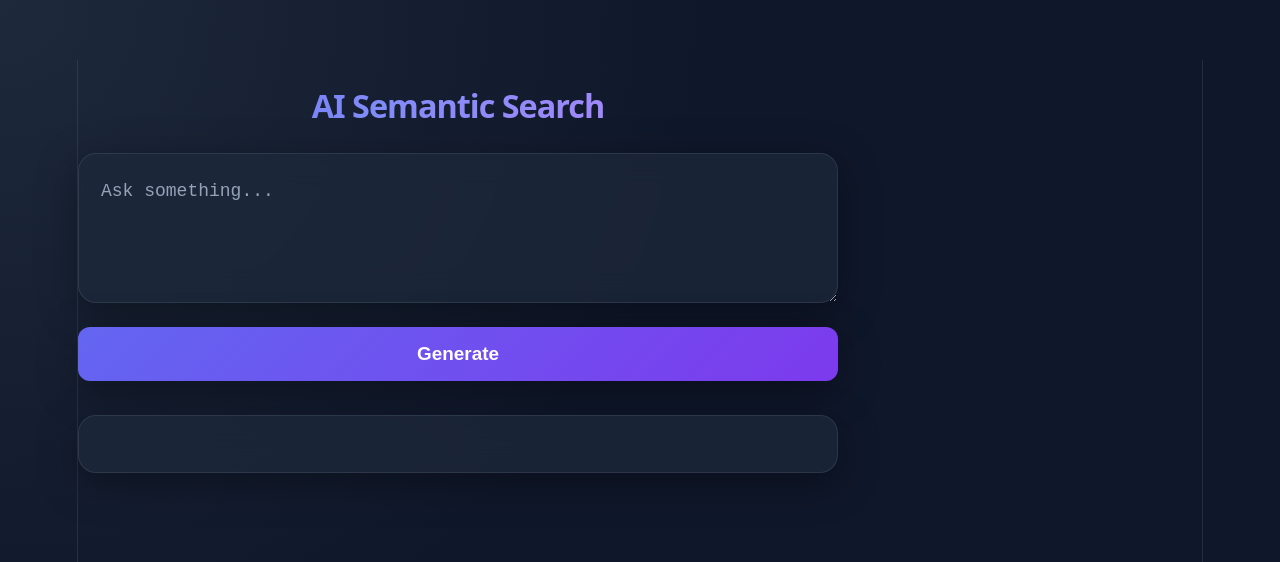
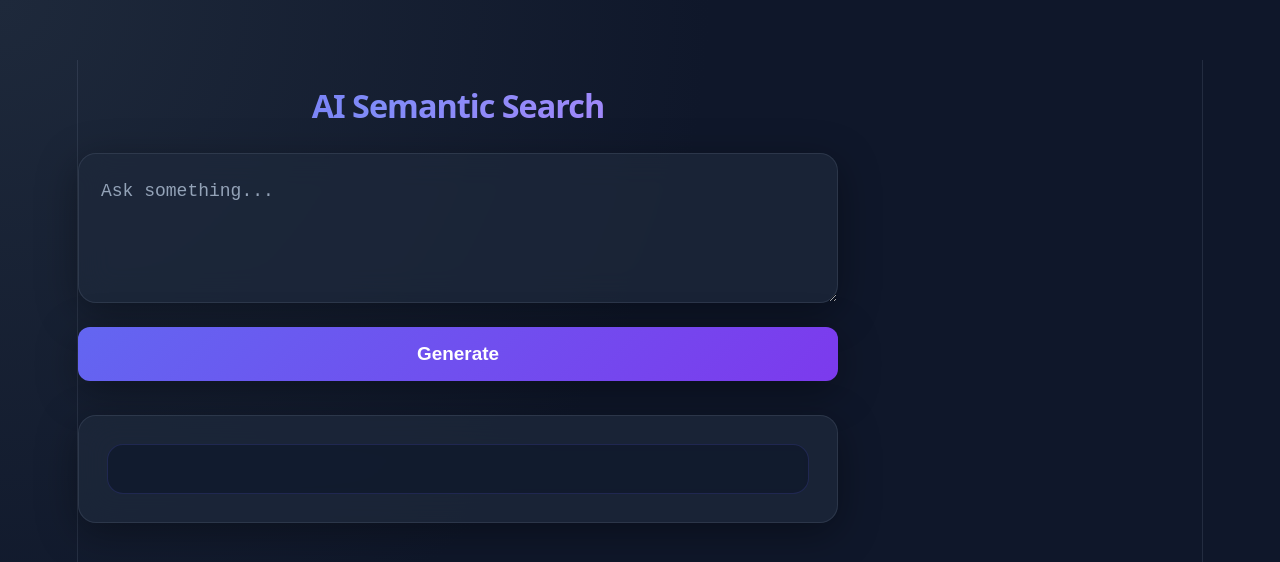
Before and after one commit to varenya1006/sem-sim, a React (Vite) app: page / in a window 1280 px wide. Shown: the top 562 px of the page. Built offline with nearby package versions, Linux system fonts and the light colour scheme.

Commit message:
Update App.css

```diff
--- a/src/App.css
+++ b/src/App.css
@@ -362,6 +362,22 @@ button.loading::after {
    RESPONSE BOX
 ========================================================= */
 
+.answer-text {
+  padding: 24px;
+  border-radius: 16px;
+
+  background: rgba(15, 23, 42, 0.65);
+
+  line-height: 1.9;
+  font-size: 1.05rem;
+
+  color: #e2e8f0;
+
+  border: 1px solid rgba(99, 102, 241, 0.18);
+
+  white-space: pre-wrap;
+}
+
 .response-box {
   margin-top: 34px;
 
```
